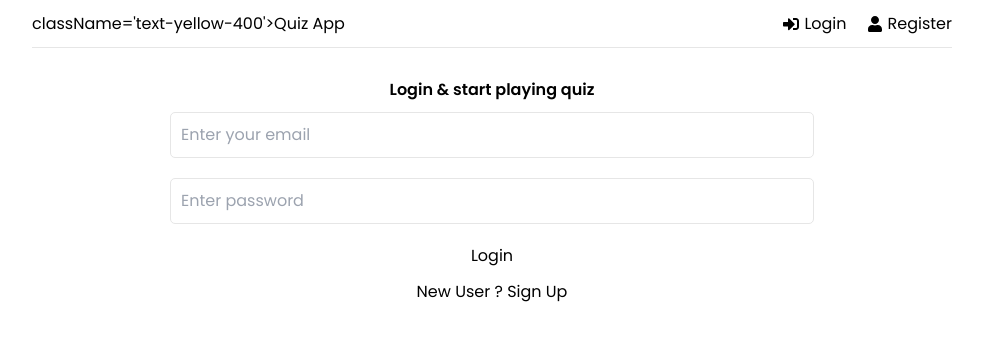
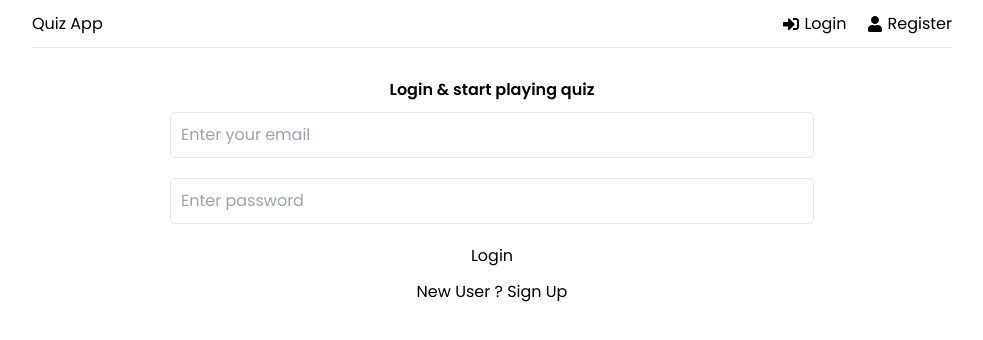
Before and after one commit to animesh156/quiz-app, a React (Vite) app in the folder frontend/: page /login in a window 1280 px wide. Shown: the top 340 px of the page, without its empty margins (148-1131 px from the left). Built offline with nearby package versions, Linux system fonts and the light colour scheme.

Commit message:
Update Header.jsx

```diff
--- a/frontend/src/components/Header.jsx
+++ b/frontend/src/components/Header.jsx
@@ -17,7 +17,7 @@ function Header() {
   return (
     <header className='header'>
      <div className='logo'>
-        <p>className='text-yellow-400'>Quiz App</p>
+        <p className='text-yellow-400'>Quiz App</p>
       </div>
       <ul>
         {user ? (
```
